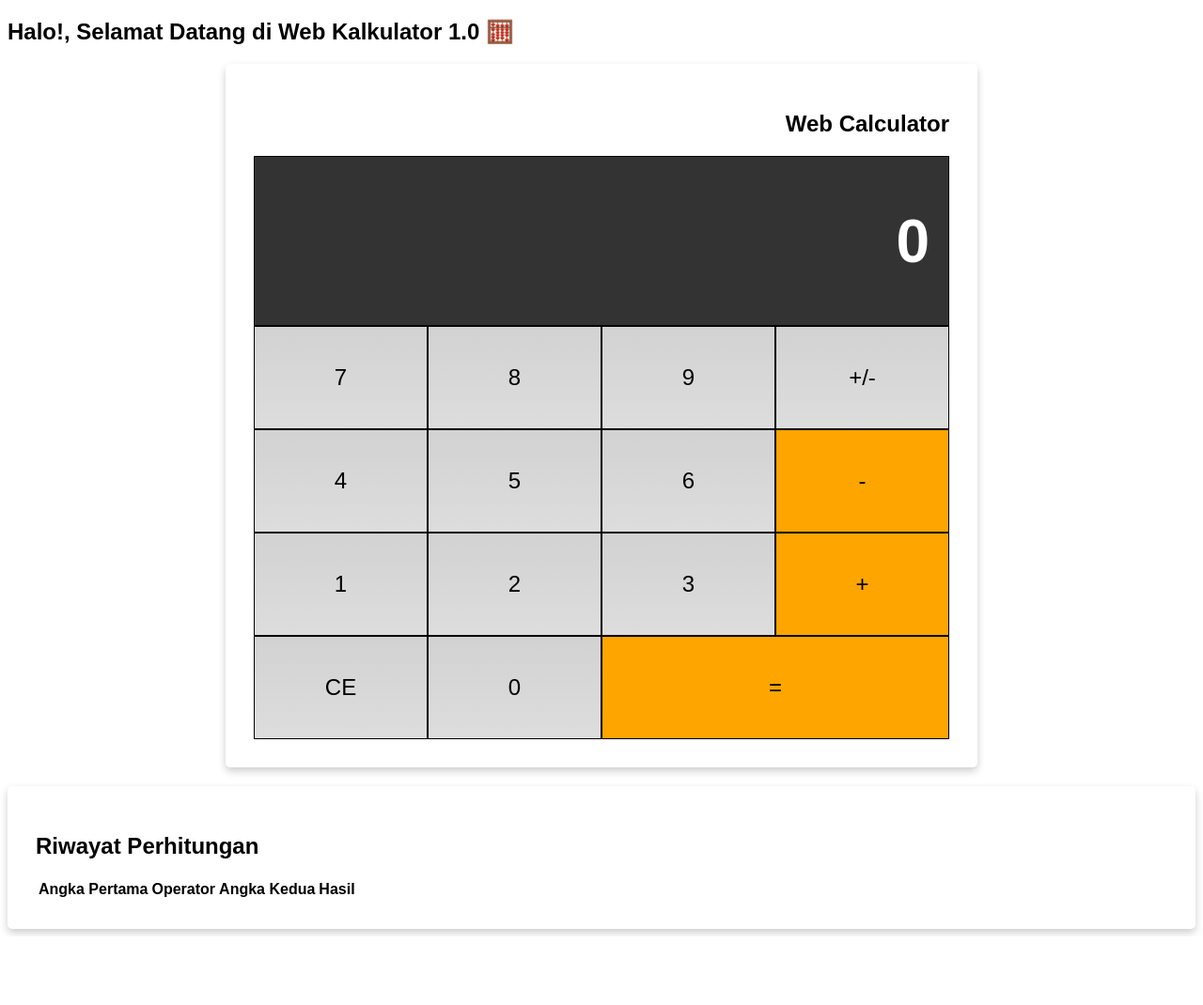
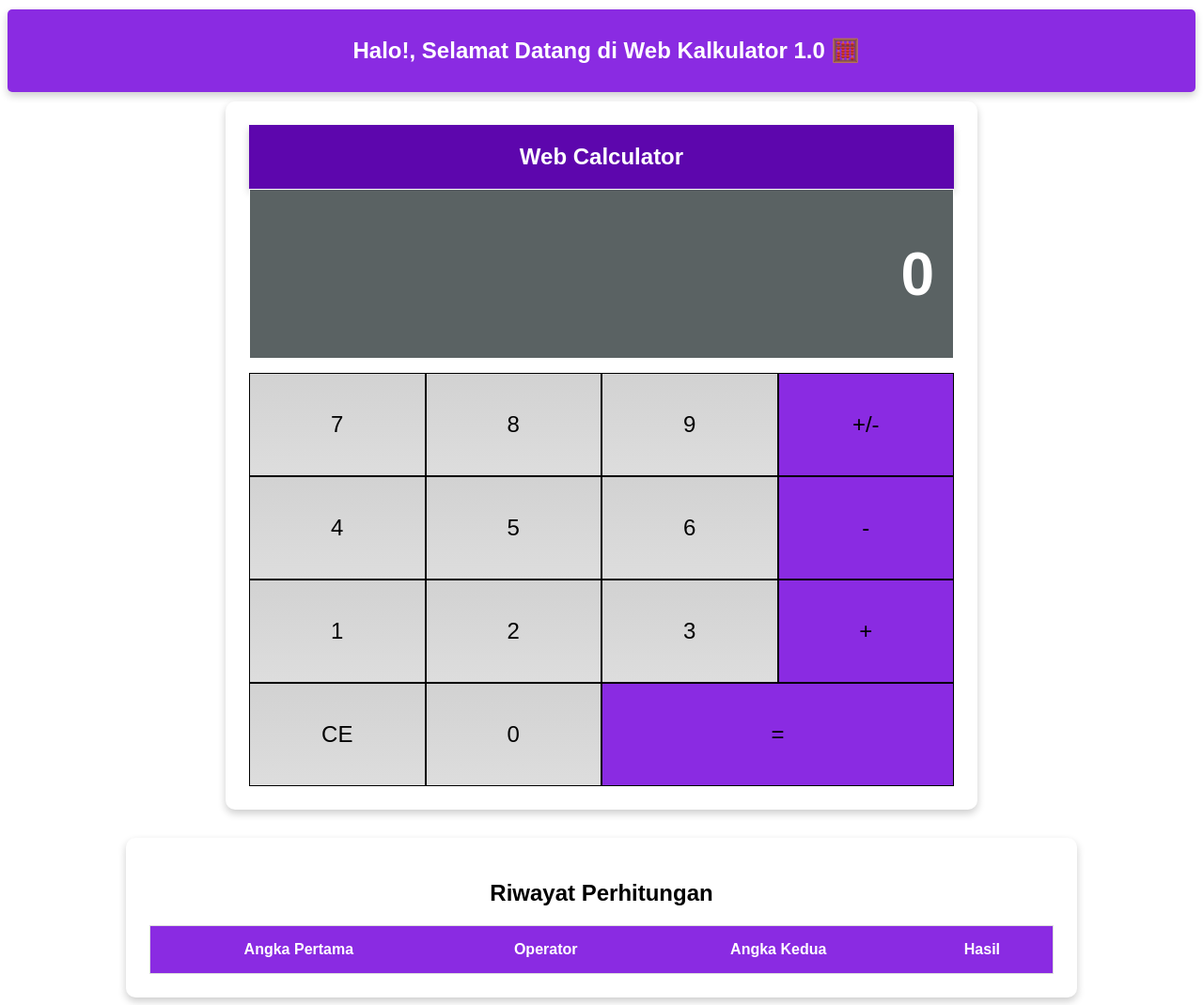
Before and after one commit to YusriyahIM/calculator, a plain HTML site: page index.html in a window 1280 px wide. Shown: the whole page at 94% size. Before the commit the page ends 997 px from the top, so only its background shows below. Drawn offline with Linux system fonts and the light colour scheme; a script that the page names is missing.

Commit message:
modify style.css

```diff
--- a/assets/style.css
+++ b/assets/style.css
@@ -6,11 +6,28 @@ body {
   font-family: sans-serif;
 }
 
+.title {
+  box-shadow: 0 4px 8px 0 rgba(0, 0, 0, 0.2);
+  background-color: rgb(93, 6, 173);
+  /* border: 1px solid; */
+  text-align: center;
+  color: white;
+  /* margin-bottom: 10px; */
+}
+
+.jumbotron {
+  font-size: 20px;
+  padding: 60px;
+  background-color: rgb(90, 36, 139);
+  text-align: right;
+  color: white;
+}
+
 .flex-container-column {
   display: flex;
   flex-direction: column;
 
-    /* properti pendukung */
+  /* styling */
   max-width: 800px;
   margin: 0 auto;
   text-align: right;
@@ -20,10 +37,20 @@ body {
   display: flex;
 }
 
+.display {
+  color: white;
+  width: 100%;
+  padding: 10px 20px;
+  background-color: #5a6263;
+  border: 1px solid white;
+  margin-bottom: 15px;
+  font-size: 2em;
+}
+
 .button {
   flex-basis: 25%;
 
-    /* properti pendukung */
+  /* sytling */
   font-size: 1.5em;
   text-align: center;
   padding: 40px;
@@ -31,39 +58,77 @@ body {
   background: -webkit-linear-gradient(top, #d2d2d2, #ddd);
   cursor: pointer;
 }
+.button:hover {
+  font-weight: bold;
+}
+
+.operator,
+.negatif,
+.equals {
+  background: blueviolet;
+}
 
 .double {
   flex-basis: 50%;
 }
 
-.display {
-    color: white;
-    width: 100%;
-    padding: 10px 20px;
-    background-color: #333333;
-    border: 1px solid black;
-    font-size: 2em;
-}
-
-.operator,
-.negative,
-.equals {
-   background: orange;
+h2 {
+  text-align: center;
 }
 
 .card {
   box-shadow: 0 4px 8px 0 rgba(0, 0, 0, 0.2);
-    border-radius: 5px;
-    padding: 30px;
-    margin-top: 20px;
+  background-color: white;
+  border-radius: 10px;
+  /* border: 1px solid; */
+  padding: 25px;
+  margin-top: 10px;
 }
 
-.button:hover {
-    font-weight: bold;
+.blok {
+  box-shadow: 0 4px 8px 0 rgba(0, 0, 0, 0.2);
+  background-color: blueviolet;
+  border-radius: 5px;
+  color: white;
+  /* border: 1px solid; */
+  padding: 10px;
+  padding-left: 20px;
+  margin-top: 10px;
 }
 
-@media screen and (max-width: 513px) {
+.history {
+  width: 80%;
+  margin: 30px auto 0 auto;
+  overflow: scroll;
+}
+
+table {
+  border-collapse: collapse;
+  border-spacing: 0;
+  width: 100%;
+  border: 1px solid #ddd;
+}
+
+th,
+td {
+  text-align: center;
+  padding: 16px;
+}
+
+th {
+  background-color: blueviolet;
+  color: white;
+}
+
+tr:nth-child(even) {
+  background-color: #d2d2d2;
+}
+
+@media screen and (max-width: 518px) {
   .button {
-        padding: 10px;
+    padding: 18px;
+  }
+  .History {
+    width: 100%;
   }
 }
```
Lines whose indentation alone changed are shown as unchanged.
